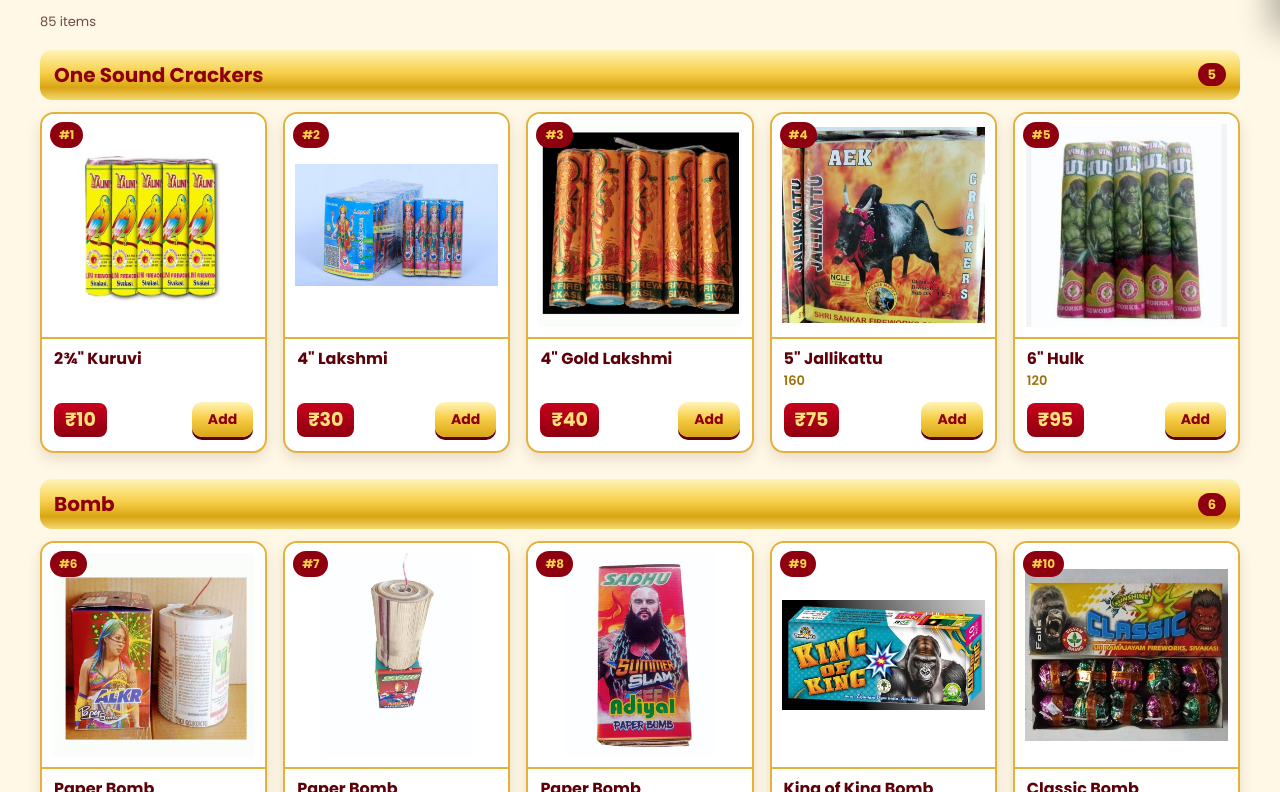
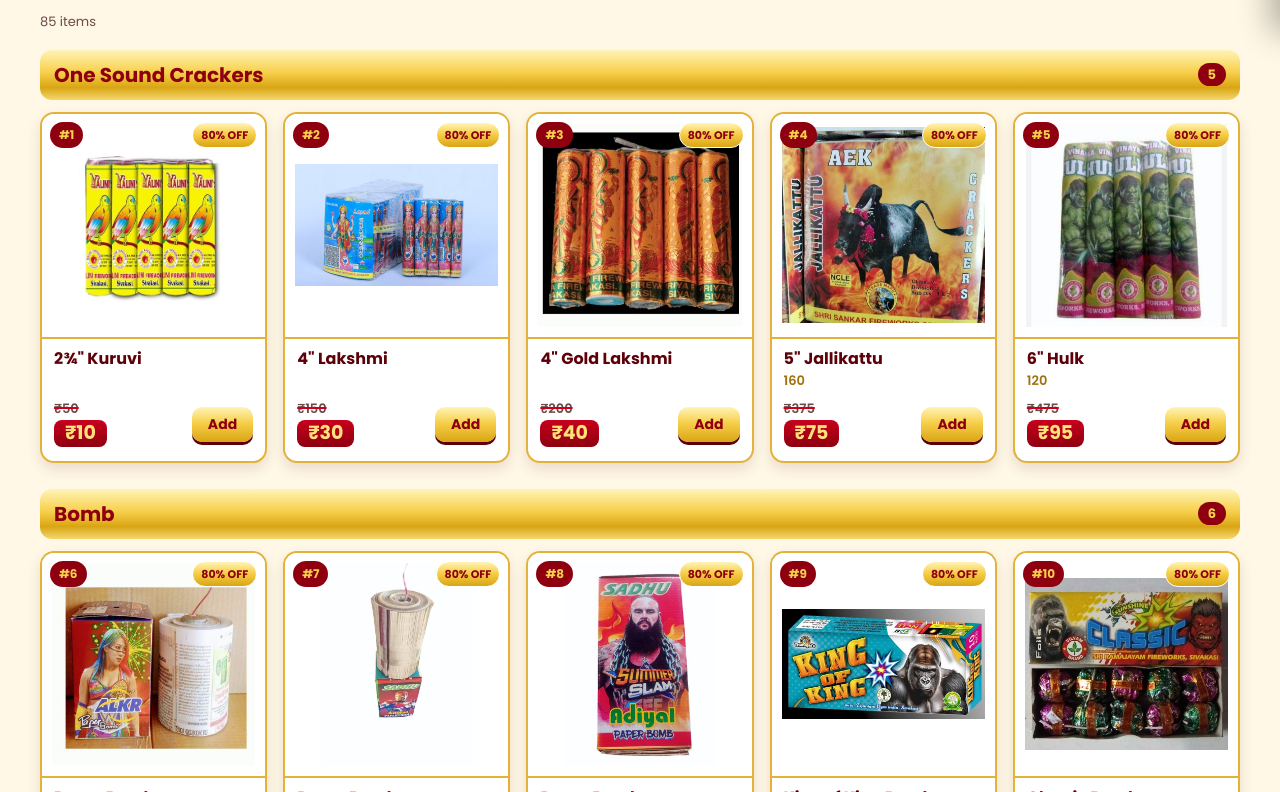
Before and after one commit to pradee2611/crackerssite, a Next.js app: page / in a window 1280 px wide. Shown: the part 768-1560 px from the top of the page. Built offline with nearby package versions, Linux system fonts and the light colour scheme; no server answers.

Commit message:
original price added

```diff
--- a/app/globals.css
+++ b/app/globals.css
@@ -82,6 +82,9 @@
 .info h3 { margin: 0; font-size: 16px; color: var(--deep); line-height: 1.25; }
 .variant { font-size: 13px; color: #a0700a; font-weight: 600; }
 .buy { display: flex; align-items: center; justify-content: space-between; margin-top: auto; padding-top: 10px; }
+.off { position: absolute; top: 8px; right: 8px; background: linear-gradient(180deg, #fff4b8, var(--gold) 45%, var(--gold-2)); color: var(--red); font-size: 11px; font-weight: 700; padding: 4px 8px; border-radius: 999px; border: 1px solid #fff; white-space: nowrap; }
+.prices { display: flex; flex-direction: column; align-items: flex-start; line-height: 1.1; gap: 3px; }
+.mrp { color: #6b4a4a; font-size: 13px; font-weight: 600; text-decoration-color: var(--red-2); text-decoration-thickness: 2px; }
 .price { background: linear-gradient(var(--red-2), var(--red)); color: #ffe27a; font-size: 19px; padding: 3px 11px; border-radius: 8px; }
 .qty { display: inline-flex; align-items: center; border: 2px solid var(--gold-2); border-radius: 999px; overflow: hidden; }
 .qty button { width: 30px; height: 30px; border: 0; background: var(--gold); color: var(--red); font-weight: 700; font-size: 18px; cursor: pointer; }
--- a/components/Catalogue.tsx
+++ b/components/Catalogue.tsx
@@ -2,7 +2,7 @@
 
 import Image from "next/image";
 import { useMemo, useState } from "react";
-import { categories, familyOrder, inr, products, type Product } from "@/lib/site";
+import { categories, DISCOUNT, familyOrder, inr, mrp, products, type Product } from "@/lib/site";
 import { useCart } from "./CartProvider";
 import { useLang } from "./LangProvider";
 
@@ -89,12 +89,16 @@
                     priority={gi === 0 && i < 4}
                   />
                   <span className="no">#{p.id}</span>
+                  <span className="off">{t("shop.off", { n: DISCOUNT })}</span>
                 </div>
                 <div className="info">
                   <h3>{tr(p.name)}</h3>
                   {p.variant && <span className="variant">{tr(p.variant)}</span>}
                   <div className="buy">
-                    <b className="price">{inr(p.price)}</b>
+                    <span className="prices">
+                      <s className="mrp">{inr(mrp(p.price))}</s>
+                      <b className="price">{inr(p.price)}</b>
+                    </span>
                     {qty === 0 ? (
                       <button className="btn sm" onClick={() => add(p.id)}>{t("shop.add")}</button>
                     ) : (
--- a/lib/i18n.ts
+++ b/lib/i18n.ts
@@ -48,6 +48,7 @@
   "shop.item": "1 item",
   "shop.none": "No crackers match your search.",
   "shop.add": "Add",
+  "shop.off": "{n}% OFF",
   "combo.title": "Combo offers",
   "combo.free": "FREE: {f}",
   "combo.summary": "{n} items · + {f} FREE",
@@ -120,6 +121,7 @@
   "shop.item": "1 பொருள்",
   "shop.none": "உங்கள் தேடலுக்குப் பொருந்தும் பட்டாசுகள் இல்லை.",
   "shop.add": "சேர்",
+  "shop.off": "{n}% தள்ளுபடி",
   "combo.title": "காம்போ சலுகைகள்",
   "combo.free": "இலவசம்: {f}",
   "combo.summary": "{n} பொருட்கள் · + {f} இலவசம்",
@@ -192,6 +194,7 @@
   "shop.item": "1 ഇനം",
   "shop.none": "നിങ്ങളുടെ തിരയലിന് യോജിച്ച പടക്കങ്ങളില്ല.",
   "shop.add": "ചേർക്കുക",
+  "shop.off": "{n}% ഓഫ്",
   "combo.title": "കോംബോ ഓഫറുകൾ",
   "combo.free": "സൗജന്യം: {f}",
   "combo.summary": "{n} ഇനങ്ങൾ · + {f} സൗജന്യം",
--- a/lib/site.ts
+++ b/lib/site.ts
@@ -18,6 +18,10 @@
 export const SITE_URL = (process.env.NEXT_PUBLIC_SITE_URL ?? "https://friendscrackers.vercel.app").replace(/\/$/, "");
 
 export const PACKING_CHARGE = 250;
+
+/** Every item is shown at this % off; the struck-through price is price / (1 - discount), as on the printed price list. */
+export const DISCOUNT = 80;
+export const mrp = (price: number) => Math.round((price * 100) / (100 - DISCOUNT));
 
 export const LOCATION = {
   lat: 11.1553421,
```
Also changed, not shown: 1 other file (tests, documents, lock files or other folders).
